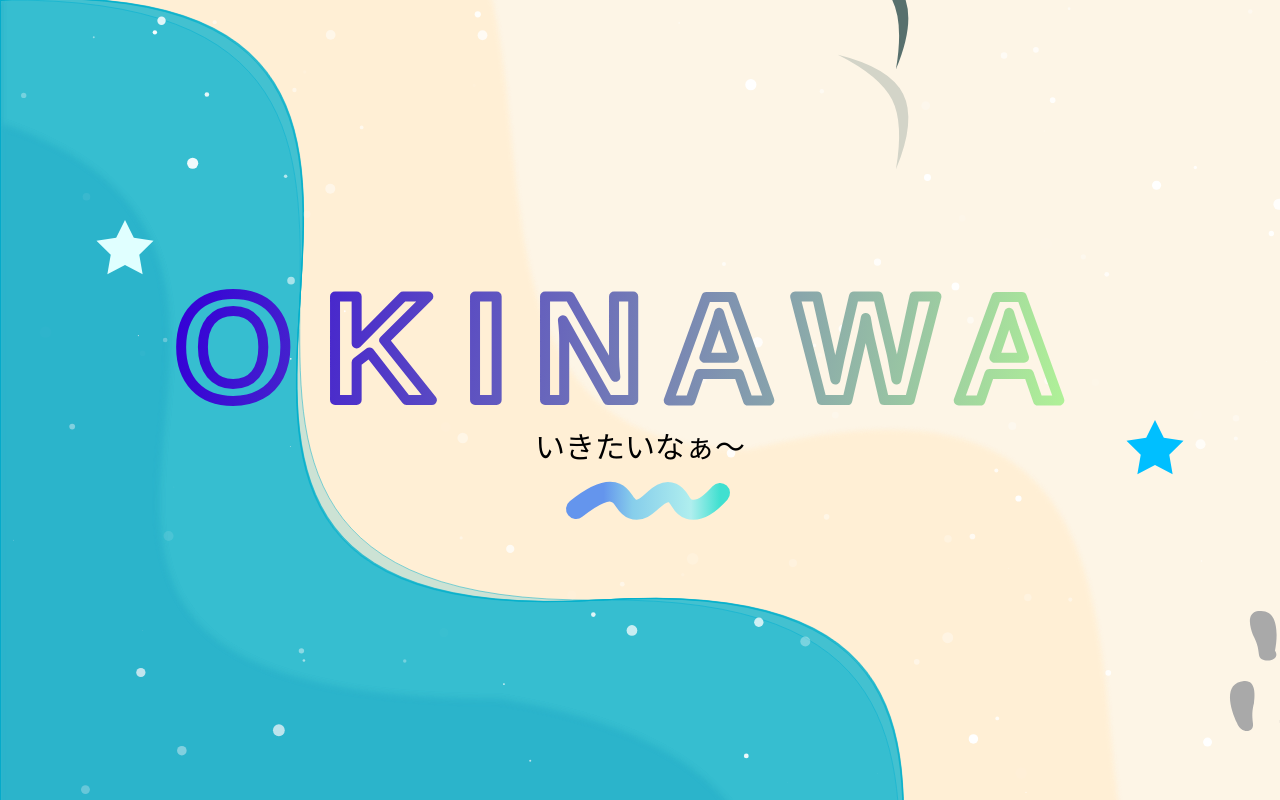
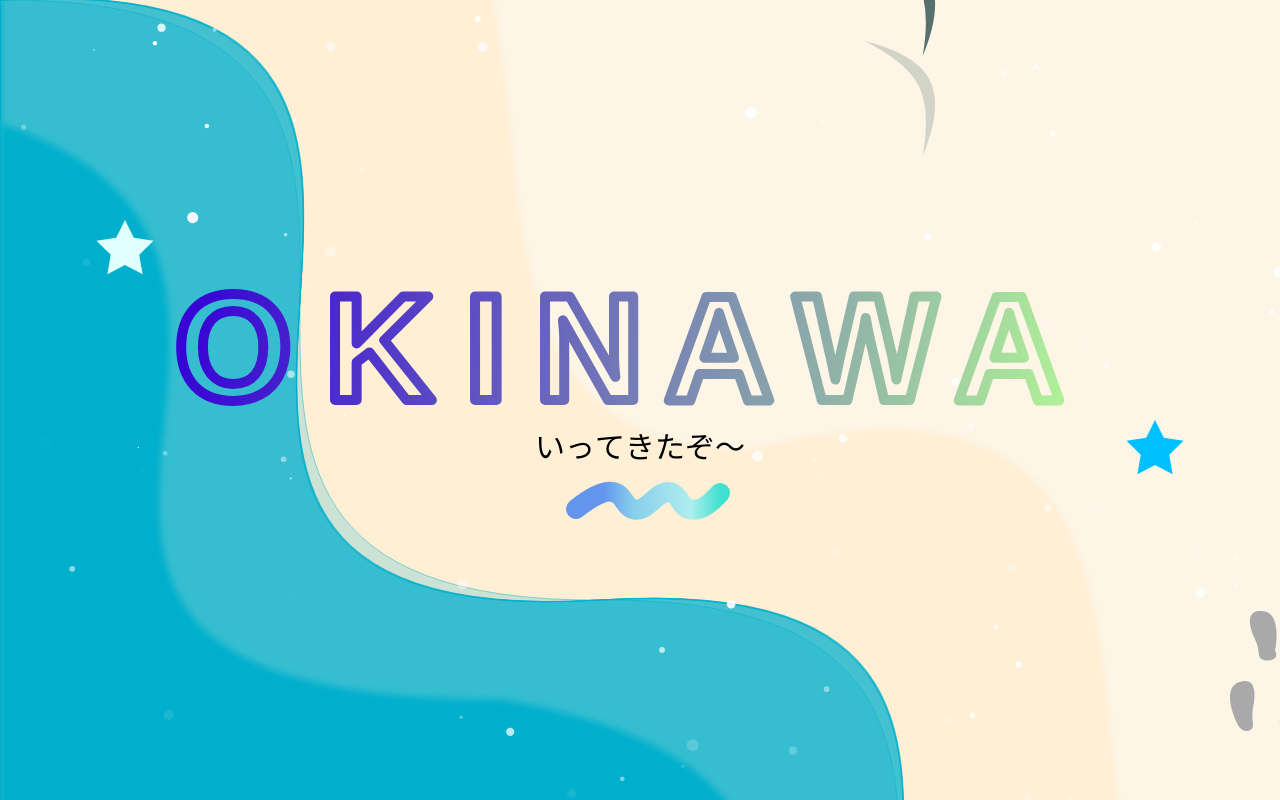
Before and after one commit to moepyxxx/okinawa, a plain HTML site: page index.html in a window 1280 px wide. Shown: the top 800 px of the page. Drawn offline with Linux system fonts and the light colour scheme; animation ran at ten frames a second.

Commit message:
update: 海を綺麗に

```diff
--- a/index.js
+++ b/index.js
@@ -1,5 +1,5 @@
 let canvas, ctx, animationId, lastTime, fps, interval;
-let namiFrame,
+let waveFrame,
   baseStart,
   baseMiddle,
   baseXRange,
@@ -44,8 +44,8 @@ function setup() {
   canvas = document.querySelector("#canvas");
   ctx = canvas.getContext("2d");
   canvas.width = window.innerWidth;
-  canvas.height = window.innerHeight * 1.5;
-  titleHeight = (canvas.height / 3) * 2;
+  canvas.height = window.innerHeight * 2;
+  titleHeight = window.innerHeight;
   canvas.style.backgroundColor = "#fdf5e6";
   ctx.fillStyle = "#fff";
   ctx.strokeStyle = "#fff";
@@ -54,13 +54,13 @@ function setup() {
   fps = 10;
   interval = 1000 / fps;
 
-  namiFrame = 0;
+  waveFrame = 0;
   baseStart = 0;
   baseXRange = 600;
   baseYRange = 600;
   baseMiddle = canvas.width / 2;
   baseEnd = canvas.width;
-  baseYEnd = (canvas.height / 3) * 2;
+  baseYEnd = (canvas.height / 4) * 2;
   bubbleCount = 200;
   bubblePositions = [...Array(bubbleCount)].map(() => ({
     x: Math.random() * canvas.width,
@@ -91,6 +91,9 @@ function draw() {
   // 海の深いところ
   drawSea();
 
+  // 泡
+  drawBubbles();
+
   // 足跡
   drawFootPrints();
 
@@ -111,7 +114,7 @@ function draw() {
     { text: "A", width: 150 },
   ];
   drawMainTexts(texts);
-  drawSubText("いきたいなぁ〜");
+  drawSubText("いってきたぞ〜");
 }
 
 function drawWaves() {
@@ -124,7 +127,7 @@ function drawWaves() {
      * 値が大きければspeedは小さくなる
      */
     const moveSpeed = moveRange - 20;
-    const offset = moveRange * Math.sin(namiFrame / moveSpeed);
+    const offset = moveRange * Math.sin(waveFrame / moveSpeed);
 
     let waveX = baseStart;
     let waveY = baseStart;
@@ -134,7 +137,7 @@ function drawWaves() {
     ctx.beginPath();
     ctx.moveTo(waveX, waveY);
 
-    while (waveY < canvas.height * 1.5) {
+    while (waveY < canvas.height) {
       const lc1 = {
         x: waveIdx * baseXRange + offset,
         y: waveY - offset,
@@ -163,19 +166,6 @@ function drawWaves() {
     ctx.fill();
     ctx.restore();
   }
-
-  for (let i = 0; i < bubbleCount; i++) {
-    const x = bubblePositions[i].x;
-    const y = bubblePositions[i].y;
-    const radius = bubblePositions[i].radius;
-    const bubbleColor = `rgba(255, 255, 255, ${bubblePositions[i].opacity})`;
-    ctx.save();
-    ctx.beginPath();
-    ctx.fillStyle = bubbleColor;
-    ctx.arc(x, y, radius, 0, Math.PI * 2);
-    ctx.fill();
-    ctx.restore();
-  }
 }
 
 function drawSandyBeach() {
@@ -188,7 +178,7 @@ function drawSandyBeach() {
   ctx.beginPath();
   ctx.moveTo(sandX, sandY);
 
-  while (sandY < canvas.height * 1.5 + offsetS) {
+  while (sandY < canvas.height + offsetS) {
     const lc1 = {
       x: seaIdx * baseXRange + offsetS,
       y: sandY - offsetS,
@@ -265,7 +255,7 @@ function drawSea() {
   ctx.beginPath();
   ctx.moveTo(seaX, seaY);
 
-  while (seaY < canvas.height * 1.5 + offsetF) {
+  while (seaY < canvas.height + offsetF) {
     const lc1 = {
       x: seaIdx * baseXRange + offsetF,
       y: seaY - offsetF,
@@ -289,8 +279,8 @@ function drawSea() {
   ctx.lineTo(0, 0);
   ctx.closePath();
   ctx.filter = "blur(3px)";
-  ctx.strokeStyle = "rgba(0, 141, 183, 0.2)";
-  ctx.fillStyle = "rgba(0, 141, 183, 0.2)";
+  ctx.strokeStyle = "#00afcc";
+  ctx.fillStyle = "#00afcc";
   ctx.stroke();
   ctx.fill();
   ctx.restore();
@@ -330,8 +320,23 @@ function drawSea() {
   // ctx.restore();
 }
 
+function drawBubbles() {
+  for (let i = 0; i < bubbleCount; i++) {
+    const x = bubblePositions[i].x;
+    const y = bubblePositions[i].y;
+    const radius = bubblePositions[i].radius;
+    const bubbleColor = `rgba(255, 255, 255, ${bubblePositions[i].opacity})`;
+    ctx.save();
+    ctx.beginPath();
+    ctx.fillStyle = bubbleColor;
+    ctx.arc(x, y, radius, 0, Math.PI * 2);
+    ctx.fill();
+    ctx.restore();
+  }
+}
+
 function drawFootPrints() {
-  const maxCount = namiFrame / 10;
+  const maxCount = waveFrame / 10;
   let count = 0;
   if (maxCount === 0) return;
 
@@ -503,7 +508,7 @@ function drawMainTexts(texts) {
   const endHue2 = 100;
 
   // 補間値を計算
-  const t = (Math.sin(namiFrame / 20) + 1) / 2; // 0から1までの範囲で循環する値を生成
+  const t = (Math.sin(waveFrame / 20) + 1) / 2; // 0から1までの範囲で循環する値を生成
 
   const hue1 = startHue1 * (1 - t) + endHue1 * t;
   const hue2 = startHue2 * (1 - t) + endHue2 * t;
@@ -691,7 +696,7 @@ function drawStar(cx, cy, spikes, outerRadius, innerRadius, color) {
 }
 
 function update() {
-  namiFrame++;
+  waveFrame++;
 }
 
 function animate(timestamp) {
--- a/style.css
+++ b/style.css
@@ -11,5 +11,6 @@ canvas {
 }
 
 .container {
-  height: 150vh;
+  height: 200vh;
+  background-color: #00afcc;
 }
```
